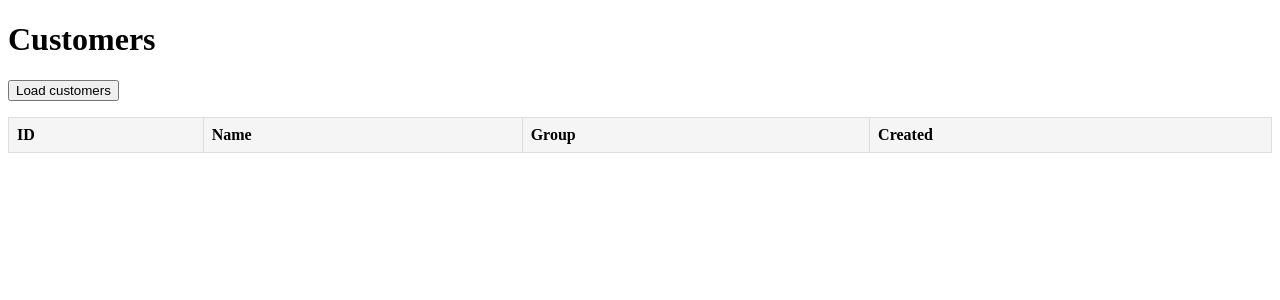
After one commit to Keyur1876/frischergehts_php_tasks, a PHP site: page /customer-management-php/ in a window 1280 px wide. The commit adds this page. Shown: the top 300 px of the page. Run offline with PHP 8.4, Linux system fonts and the light colour scheme; lists and menus that the app fills with data are empty.

Commit message:
feat(list): list all the customers using API call

```diff
--- a/api/customers/list.php
+++ b/public/api/customers/list.php
@@ -1,8 +1,8 @@
 <?php
 declare(strict_types=1);
 
-require_once __DIR__ . '/../../src/db.php';
-require_once __DIR__ . '/../../src/helpers.php';
+require_once __DIR__ . '/../../../src/db.php';
+require_once __DIR__ . '/../../../src/helpers.php';
 
 $pdo = db();
 
--- /dev/null
+++ b/public/app.js
@@ -0,0 +1,53 @@
+const btnLoad = document.getElementById("btnLoad");
+const tbody = document.getElementById("tbody");
+const statusEl = document.getElementById("status");
+
+async function loadCustomers() {
+  statusEl.textContent = "Loading...";
+
+  try {
+    // If index.php is in /public, this goes up one folder to /api
+    const res = await fetch("../api/customers/list.php");
+    const json = await res.json();
+
+    if (!json.ok) {
+      statusEl.textContent = "Failed: " + (json.error || "unknown error");
+      return;
+    }
+
+    // Render rows
+    tbody.innerHTML = "";
+    for (const c of json.data) {
+      const tr = document.createElement("tr");
+
+      tr.innerHTML = `
+        <td>${c.id}</td>
+        <td>${escapeHtml(c.first_name)} ${escapeHtml(c.last_name)}</td>
+        <td>${escapeHtml(c.customer_group ?? "")}</td>
+        <td>${escapeHtml(c.created_at)}</td>
+      `;
+
+      tbody.appendChild(tr);
+    }
+
+    statusEl.textContent = `Loaded ${json.data.length} customers.`;
+  } catch (err) {
+    statusEl.textContent = "Request error: " + err.message;
+  }
+}
+
+// Small safety helper to avoid HTML injection
+function escapeHtml(str) {
+  return String(str).replace(/[&<>"']/g, (s) => ({
+    "&": "&amp;",
+    "<": "&lt;",
+    ">": "&gt;",
+    '"': "&quot;",
+    "'": "&#039;",
+  }[s]));
+}
+
+btnLoad.addEventListener("click", loadCustomers);
+
+// optional: auto-load on page open
+//loadCustomers();
--- /dev/null
+++ b/public/index.php
@@ -0,0 +1,34 @@
+<!doctype html>
+<html>
+<head>
+  <meta charset="utf-8" />
+  <title>Customers</title>
+  <meta name="viewport" content="width=device-width, initial-scale=1" />
+  <style>
+    table { border-collapse: collapse; width: 100%; }
+    th, td { border: 1px solid #ddd; padding: 8px; }
+    th { text-align: left; background: #f5f5f5; }
+  </style>
+</head>
+<body>
+  <h1>Customers</h1>
+
+  <button id="btnLoad">Load customers</button>
+
+  <p id="status"></p>
+
+  <table>
+    <thead>
+      <tr>
+        <th>ID</th>
+        <th>Name</th>
+        <th>Group</th>
+        <th>Created</th>
+      </tr>
+    </thead>
+    <tbody id="tbody"></tbody>
+  </table>
+
+  <script src="app.js"></script>
+</body>
+</html>
```
Also changed, not shown: src/helpers.php (+7 -0 lines), README.md (added), public/styles.css (added).
